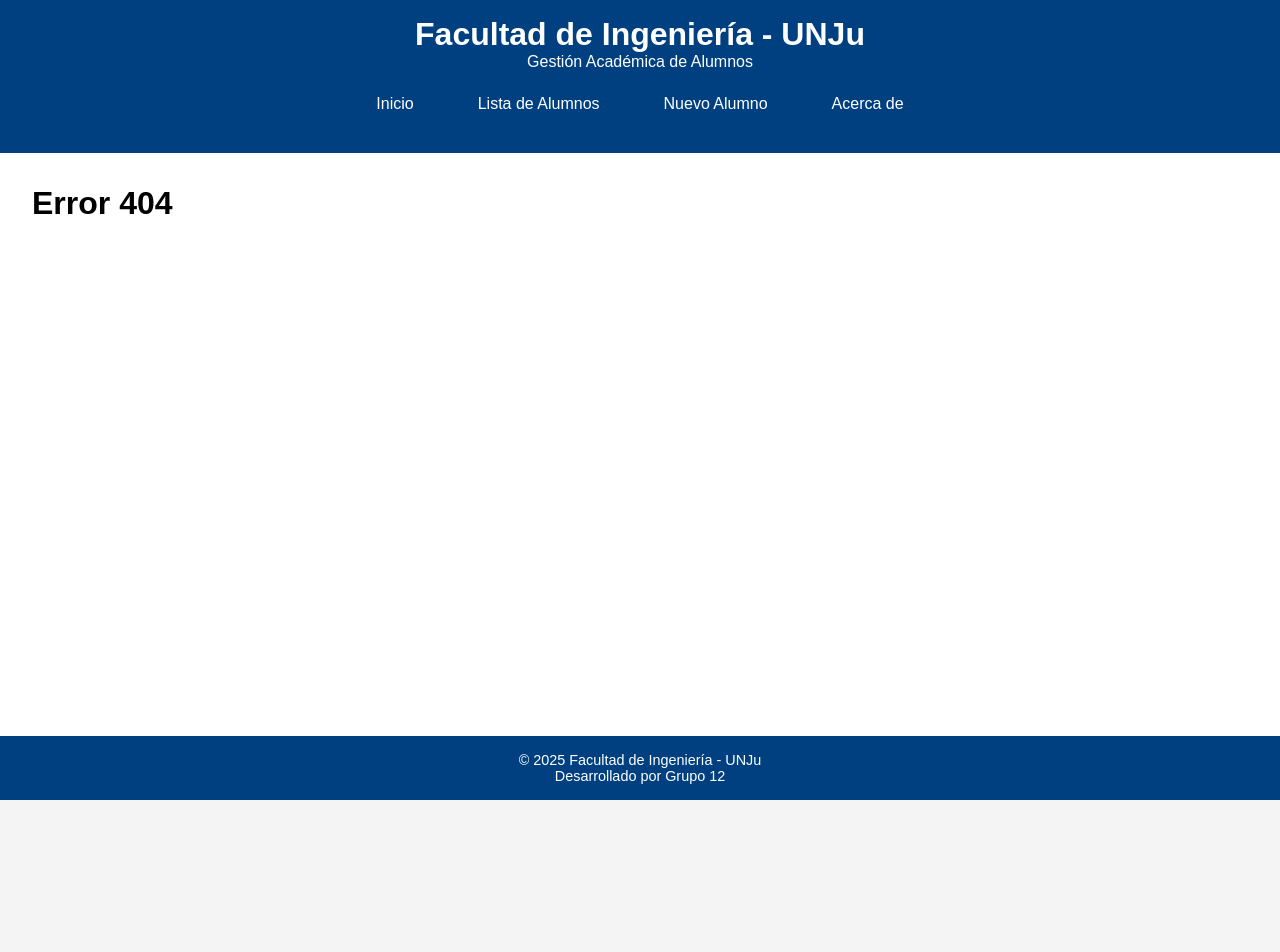
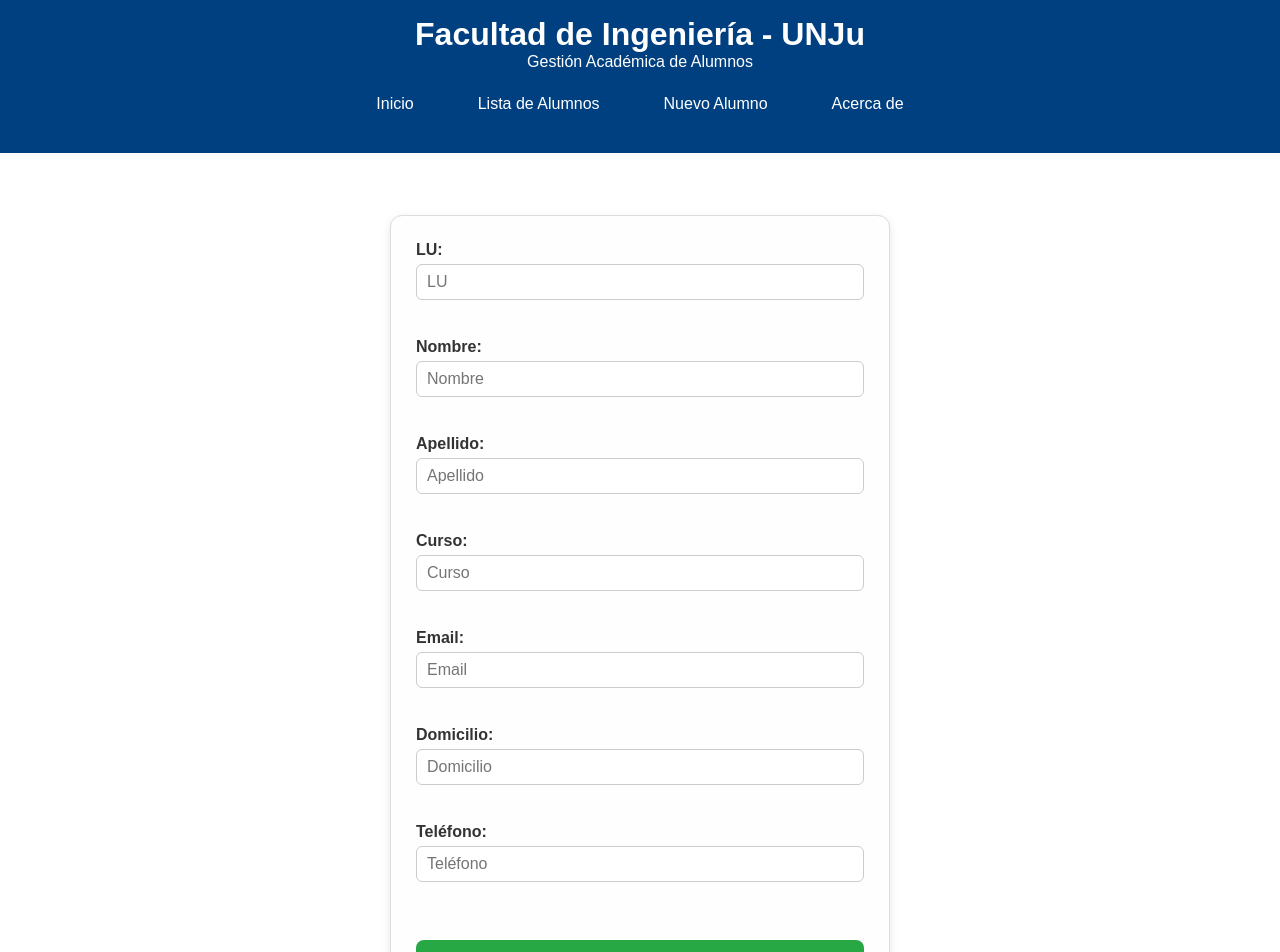
Before and after one commit to Areyss/PV_TP5_Grupo12, a React (Vite) app: page /nuevoAlumno in a window 1280 px wide. Before the commit this address had no page. Shown: the top 952 px of the page. Before the commit the page ends 800 px from the top, so only its background shows below. Built offline with nearby package versions, Linux system fonts and the light colour scheme.

Commit message:
Se añadio una funcion para agregar alumnos [Joel Garcia]

```diff
--- a/src/App.jsx
+++ b/src/App.jsx
@@ -5,6 +5,7 @@
 import alumnosPorDefecto from './data/alumnos.json';
 import './style/estiloBasico.css'
 const App = () => {
+  //Array para almacenar a los alumnos
   const [alumnos, setAlumnos] = useState(alumnosPorDefecto);
 
   return (
@@ -15,7 +16,7 @@
         <NavBar />
       </header>
       <main>
-        <Outlet context={{alumnos}}/>
+        <Outlet context={{alumnos, setAlumnos}}/>
       </main>
       <footer>
         <p>© 2025 Facultad de Ingeniería - UNJu</p>
--- /dev/null
+++ b/src/components/AlumnoForm.jsx
@@ -0,0 +1,153 @@
+import { useState } from 'react';
+import { useNavigate } from 'react-router-dom';
+
+
+function AlumnoForm({onAdd}) {
+    const navigate = useNavigate();
+
+    const [alumno, setAlumno] = useState({
+        lu: '',
+        nombre: '',
+        apellido: '',
+        curso: '',
+        email: '',
+        domicilio: '',
+        telefono: '',
+        esta_cursando: true
+    });
+
+    const handleChange = (e) => {
+        const field = e.target;
+        const fieldValue = field.value;
+        const spanTag = field.nextElementSibling;
+
+        if (fieldValue === "") {
+            spanTag.innerText = "Este campo es obligatorio";
+        } else {
+            spanTag.innerText = "";
+        }
+
+        setAlumno(prevAlumn => ({
+            ...prevAlumn,
+            [field.name]: fieldValue
+        }));
+    };
+
+    const handleSubmit = (e) => {
+        e.preventDefault();
+        const camposObligatorios = ['lu', 'nombre', 'apellido', 'curso', 'email', 'domicilio', 'telefono'];
+        if (camposObligatorios.some(campo => alumno[campo].trim() === '')) {
+            alert('Por favor, completá todos los campos.');
+            return;
+        }
+        onAdd(alumno);
+        setAlumno({
+            lu: '',
+            nombre: '',
+            apellido: '',
+            curso: '',
+            email: '',
+            domicilio: '',
+            telefono: '',
+            esta_cursando: true
+        });
+
+        navigate('/alumnos');
+    };
+
+    return (
+        <div className='form-container'>
+            <form onSubmit={handleSubmit}>
+                <label>
+                    LU:
+                    <input
+                        type="number"
+                        name="lu"
+                        placeholder="LU"
+                        value={alumno.lu}
+                        onChange={handleChange}
+                    />
+                    <span className='error-span'></span>
+                </label>
+
+                <br />
+
+                <label>
+                    Nombre:
+                    <input
+                        type="text"
+                        name="nombre"
+                        placeholder="Nombre"
+                        value={alumno.nombre}
+                        onChange={handleChange}
+                    />
+                    <span className='error-span'></span>
+                </label><br />
+
+                <label>
+                    Apellido:
+                    <input
+                        type="text"
+                        name="apellido"
+                        placeholder="Apellido"
+                        value={alumno.apellido}
+                        onChange={handleChange}
+                    />
+                    <span className='error-span'></span>
+                </label><br />
+
+                <label>
+                    Curso:
+                    <input
+                        type="text"
+                        name="curso"
+                        placeholder="Curso"
+                        value={alumno.curso}
+                        onChange={handleChange}
+                    />
+                    <span className='error-span'></span>
+                </label><br />
+
+                <label>
+                    Email:
+                    <input
+                        type="email"
+                        name="email"
+                        placeholder="Email"
+                        value={alumno.email}
+                        onChange={handleChange}
+                    />
+                    <span className='error-span'></span>
+                </label><br />
+
+                <label>
+                    Domicilio:
+                    <input
+                        type="text"
+                        name="domicilio"
+                        placeholder="Domicilio"
+                        value={alumno.domicilio}
+                        onChange={handleChange}
+                    />
+                    <span className='error-span'></span>
+                </label><br />
+
+                <label>
+                    Teléfono:
+                    <input
+                        type="number"
+                        name="telefono"
+                        placeholder="Teléfono"
+                        value={alumno.telefono}
+                        onChange={handleChange}
+                    />
+                    <span className='error-span'></span>
+                </label><br />
+
+                <button type="submit">Agregar Alumno</button>
+            </form>
+        </div>
+    );
+}
+
+export default AlumnoForm;
--- a/src/components/ListAlumno.jsx
+++ b/src/components/AlumnoList.jsx
@@ -1,13 +1,14 @@
 import { useOutletContext } from "react-router-dom";
 const ListAlumno = () => {
     const { alumnos } = useOutletContext();
+    console.log(alumnos);
     return (
         <div className="card-grid">
             {alumnos.length === 0 ? (
                 <p>No hay alumnos cargados.</p>
             ) : (
-                alumnos.map((alumno, i) => (
-                    <div className="card-container" key={i}>
+                alumnos.map((alumno) => (
+                    <div className="card-container" key={alumno.lu}>
                         <h3>{alumno.nombre} {alumno.apellido}</h3>
                         <p><strong>LU:</strong> {alumno.lu}</p>
                         <p><strong>Curso:</strong> {alumno.curso}</p>
--- a/src/router/router.jsx
+++ b/src/router/router.jsx
@@ -2,8 +2,9 @@
 import App from '../App';
 import Home from '../views/Home';
 import DetalleAlumno from "../views/DetalleAlumno";
+import NuevoAlumno from "../views/NuevoAlumno";
 import ErrorPage from "../views/ErrorPage";
-import ListAlumno from "../components/ListAlumno";
+import ListAlumno from "../components/AlumnoList";
 
 export const router = createBrowserRouter([
     {
@@ -14,7 +15,7 @@
             {path: 'alumnos/', element: <ListAlumno/>},
             // {path: 'alumnos/:id/editar', element: </>},
             {path: 'alumnos/:id', element: <DetalleAlumno/>},
-            // {path: 'nuevoAlumno/', element: </>},
+            {path: 'nuevoAlumno/', element: <NuevoAlumno />},
             // {path: 'about', element: </>},
             {path: '*', element: <ErrorPage/>}
         ]
--- a/src/style/estiloBasico.css
+++ b/src/style/estiloBasico.css
@@ -117,3 +117,73 @@
 .buttons-container button:hover {
   background-color: #0056b3;
 }
+
+/*Estilos para el formulario de alumno*/
+.form-container {
+  max-width: 500px;
+  margin: 30px auto;
+  background-color: #fefefe;
+  padding: 25px;
+  border-radius: 12px;
+  box-shadow: 0 3px 8px rgba(0, 0, 0, 0.1);
+  border: 1px solid #ddd;
+}
+
+form label {
+  display: block;
+  font-weight: 600;
+  color: #333;
+}
+
+form input {
+  width: 100%;
+  padding: 8px 10px;
+  margin-top: 5px;
+  border-radius: 6px;
+  border: 1px solid #ccc;
+  font-size: 1em;
+  transition: border-color 0.2s ease;
+}
+
+form input:focus {
+  outline: none;
+  border-color: #007bff;
+  box-shadow: 0 0 3px #aad4ff;
+}
+
+.error-span {
+  color: red;
+  font-size: 0.8em;
+  display: block;
+  margin-top: 4px;
+  height: 16px;
+}
+
+button[type="submit"] {
+  margin-top: 20px;
+  padding: 10px 20px;
+  background-color: #28a745;
+  border: none;
+  border-radius: 8px;
+  color: white;
+  font-size: 1em;
+  cursor: pointer;
+  transition: background-color 0.2s ease;
+  width: 100%;
+}
+button[type="button"] {
+  margin-top: 20px;
+  padding: 10px 20px;
+  background-color: #28a745;
+  border: none;
+  border-radius: 8px;
+  color: white;
+  font-size: 1em;
+  cursor: pointer;
+  transition: background-color 0.2s ease;
+  width: 100%;
+}
+
+button[type="submit"]:hover {
+  background-color: #218838;
+}
--- /dev/null
+++ b/src/views/NuevoAlumno.jsx
@@ -0,0 +1,18 @@
+import AlumnoForm from "../components/AlumnoForm";
+import { useOutletContext } from "react-router-dom";
+
+const NuevoAlumno = () => {
+    const {alumnos, setAlumnos} = useOutletContext();
+
+    const addAlumno = (nuevoAlumno) => {
+        setAlumnos([...alumnos, nuevoAlumno]);
+    };
+
+    return (
+        <div className="formulario-alumno">
+            <AlumnoForm onAdd={addAlumno}/>
+        </div>
+    );
+};
+
+export default NuevoAlumno;
```
Also changed, not shown: src/views/ListaAlumno.jsx (+5 -5 lines).
